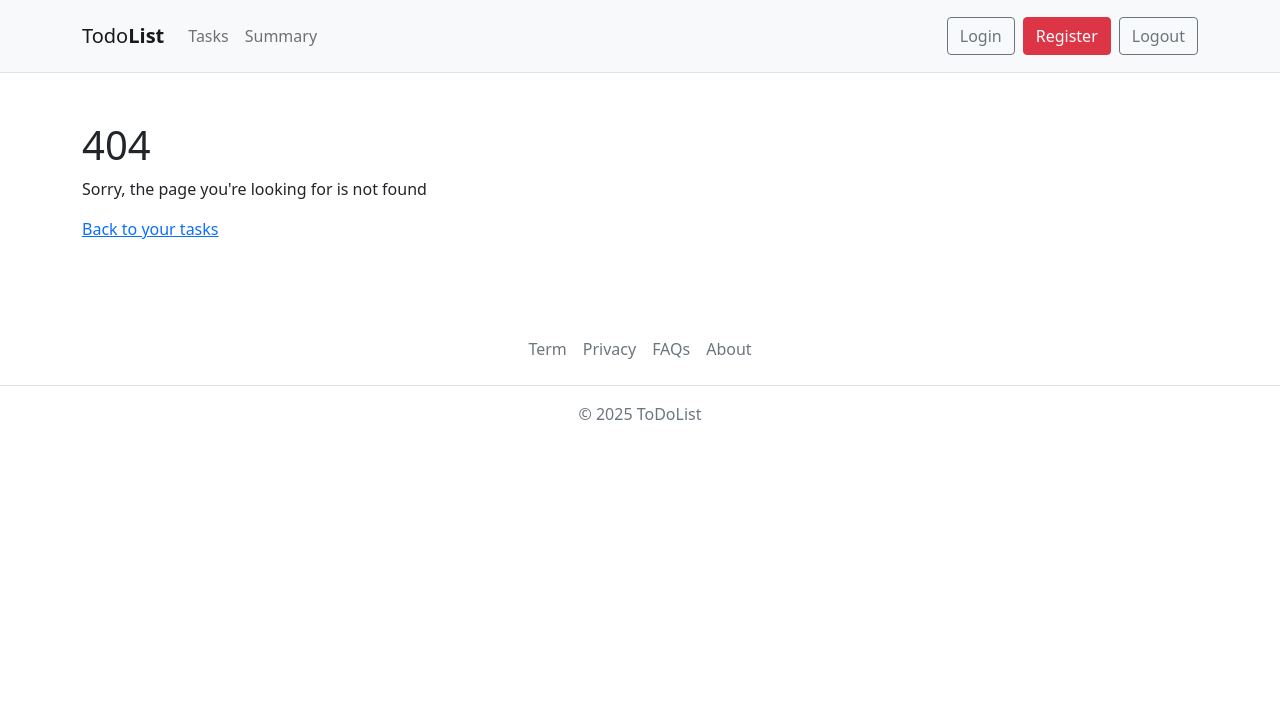
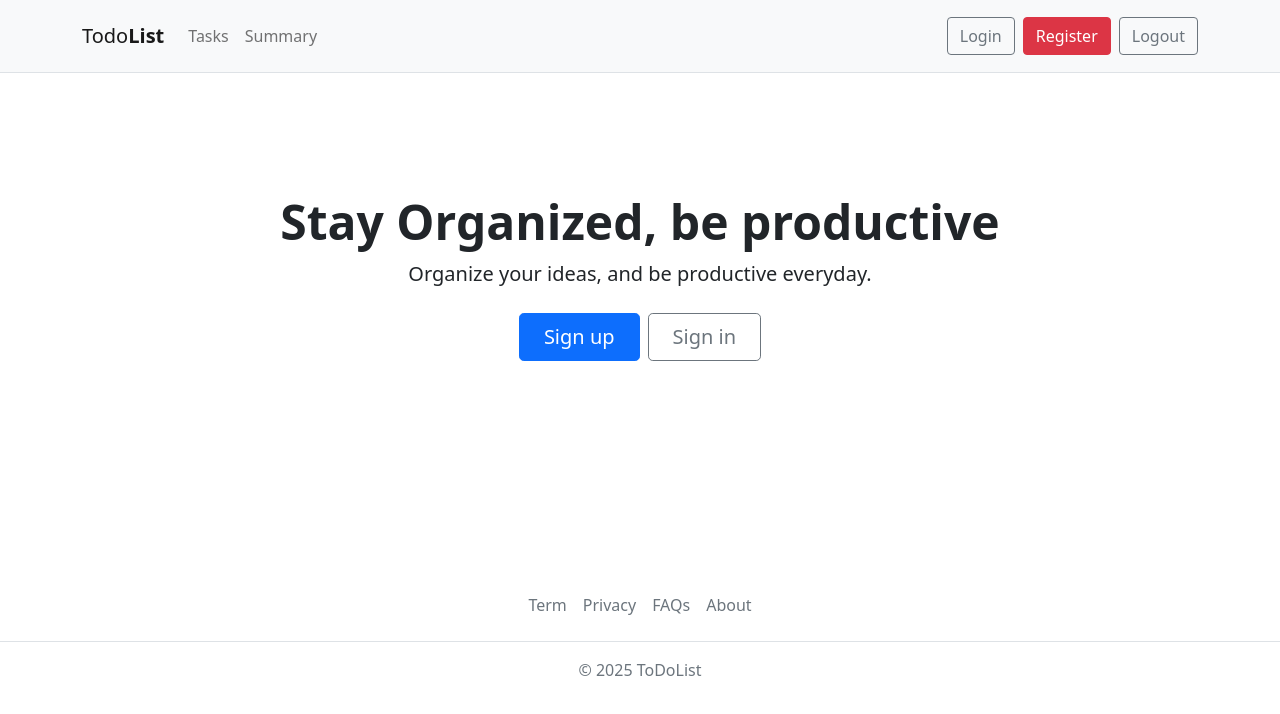
Before and after one commit to VannakDim/Vue-section10, a Vue app: page / in a window 1280 px wide. Before the commit this address had no page. Shown: the top 714 px of the page. Built offline with nearby package versions, Linux system fonts and the light colour scheme.

Commit message:
98. Transitions

```diff
--- a/src/App.vue
+++ b/src/App.vue
@@ -5,9 +5,23 @@
 
 <template>
   <Navbar />
-  <router-view />
+  <router-view v-slot="{Component}">
+    <transition name="fade" mode="out-in">
+      <component :is="Component"></component>
+    </transition>
+  </router-view>
   <Footer />
 
 </template>
 
-<style scoped></style>
+<style scoped>
+.fade-enter-active,
+.fade-leave-active {
+    transition: opacity 0.5s ease;
+}
+
+.fade-enter-from,
+.fade-leave-to {
+    opacity: 0;
+}
+</style>
--- /dev/null
+++ b/src/pages/HomePage.vue
@@ -0,0 +1,22 @@
+<template>
+    <main class="px-4 py-5 my-5 text-center" style="min-height: 50vh">
+        <h1 class="display-5 fw-bold mt-4">Stay Organized, be productive</h1>
+        <div class="col-lg-6 mx-auto">
+            <p class="lead mb-4">
+                Organize your ideas, and be productive everyday.
+            </p>
+            <div class="d-grid gap-2 d-sm-flex justify-content-sm-center">
+                <router-link
+                    :to="{ name: 'register' }"
+                    class="btn btn-primary btn-lg px-4 gap-3"
+                    >Sign up</router-link
+                >
+                <router-link
+                    :to="{ name: 'login' }"
+                    class="btn btn-outline-secondary btn-lg px-4"
+                    >Sign in</router-link
+                >
+            </div>
+        </div>
+    </main>
+</template>
--- a/src/pages/LoginPage.vue
+++ b/src/pages/LoginPage.vue
@@ -1,15 +1,17 @@
 <template>
+  <main style="min-height: 50vh; margin-top: 2rem">
     <h1>Login</h1>
 
     <button class="btn btn-primary" @click="handleClick">Login</button>
+  </main>
 </template>
 
 <script setup>
-import { useRouter } from 'vue-router';
+import { useRouter } from "vue-router";
 
-const router = useRouter()
+const router = useRouter();
 
-const handleClick = ()=> {
-    router.push({ name: 'tasks' })
-}
+const handleClick = () => {
+  router.push({ name: "tasks" });
+};
 </script>
--- a/src/router/routes.js
+++ b/src/router/routes.js
@@ -3,15 +3,24 @@
 import LoginPage from "@/pages/LoginPage.vue";
 import SummaryPage from "@/pages/SummaryPage.vue";
 import NotFoundErrorPage from "@/pages/errors/NotFoundErrorPage.vue";
+import HomePage from "@/pages/HomePage.vue";
 
 const routes = [
+    {
+        path: "/",
+        component: HomePage,
+        name: 'home',
+        // meta: {
+        //     auth: true
+        // }
+    },
     {
         path: "/tasks",
         component: TaskPage,
         name: 'tasks',
-        meta: {
-            auth: true
-        }
+        // meta: {
+        //     auth: true
+        // }
     },
     {
         path: "/login",
@@ -27,9 +36,9 @@
         path: "/summary",
         component: SummaryPage,
         name: 'summary',
-        meta: {
-            auth: true
-        }
+        // meta: {
+        //     auth: true
+        // }
     },
     {
         path: "/:notFound(.*)",
```
